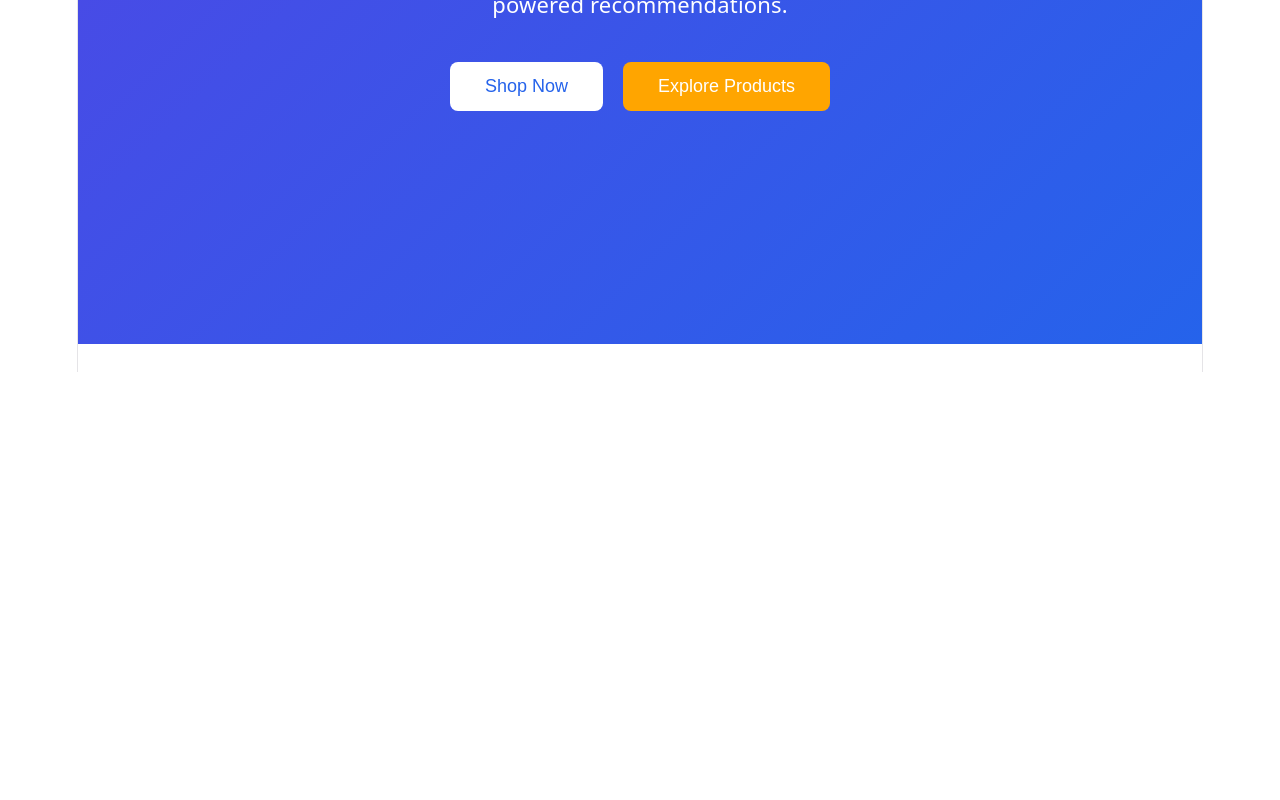
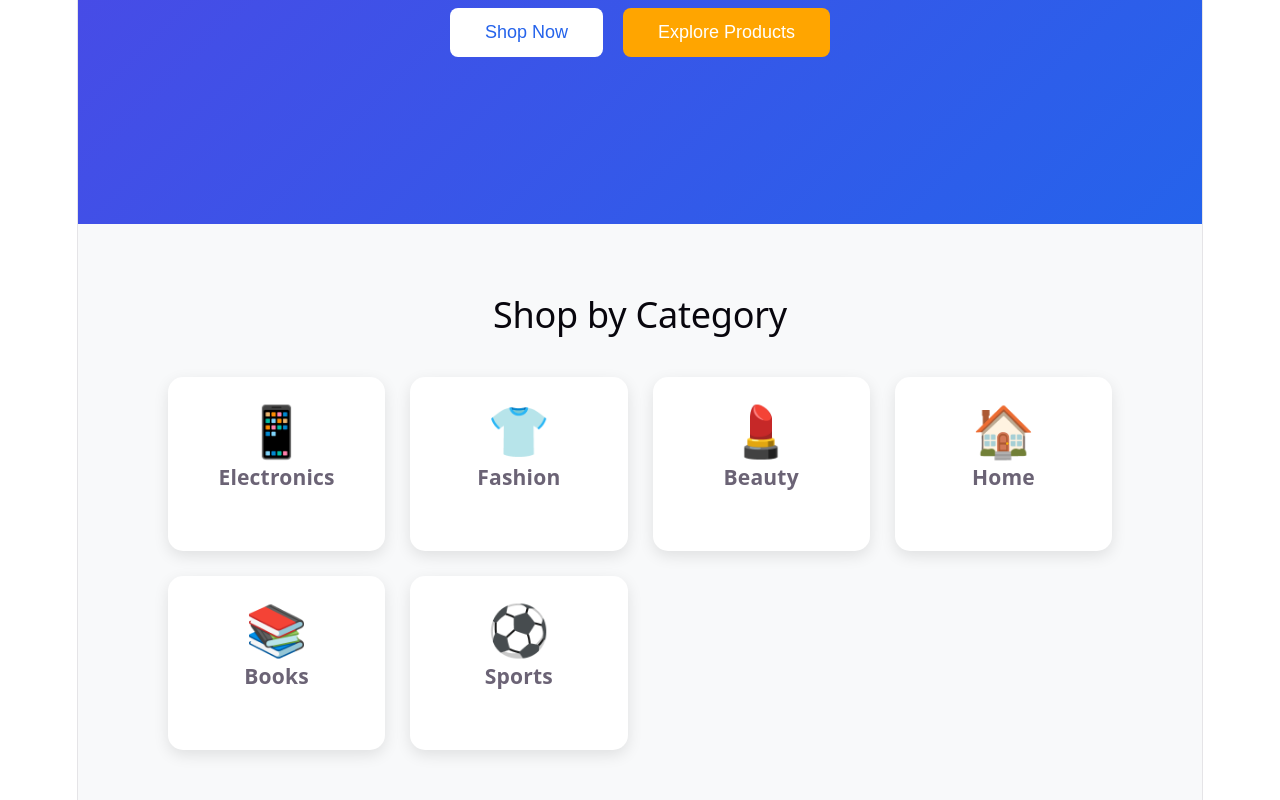
Before and after one commit to sonugowda799/ShopSmart-AI, a React app in the folder frontend/: page / in a window 1280 px wide. Shown: the part 428-1228 px from the top of the page. Before the commit the page ends 800 px from the top, so only its background shows below. Built offline with nearby package versions, Linux system fonts and the light colour scheme; the HTML template or start-up script is replaced by a standard one.

Commit message:
Added categories section and improved hero UI

```diff
--- a/frontend/src/App.jsx
+++ b/frontend/src/App.jsx
@@ -1,11 +1,13 @@
 import Navbar from "./components/Navbar/Navbar";
 import Hero from "./components/Hero/Hero";
+import Categories from "./components/Categories/Categories";
 
 function App() {
   return (
     <>
       <Navbar />
       <Hero />
+      <Categories />
     </>
   );
 }
--- a/frontend/src/components/Categories/Categories.css
+++ b/frontend/src/components/Categories/Categories.css
@@ -0,0 +1,37 @@
+.categories{
+    padding:70px 8%;
+    background:#f8f9fa;
+}
+
+.categories h2{
+    text-align:center;
+    margin-bottom:40px;
+    font-size:36px;
+}
+
+.category-grid{
+    display:grid;
+    grid-template-columns:repeat(auto-fit,minmax(200px,1fr));
+    gap:25px;
+}
+
+.category-card{
+    background:white;
+    padding:40px;
+    border-radius:15px;
+    text-align:center;
+    box-shadow:0 5px 15px rgba(0,0,0,.1);
+    transition:.3s;
+    cursor:pointer;
+}
+
+.category-card:hover{
+    transform:translateY(-10px);
+    background:#2563eb;
+    color:white;
+}
+
+.icon{
+    font-size:50px;
+    margin-bottom:20px;
+}
--- a/frontend/src/components/Categories/Categories.jsx
+++ b/frontend/src/components/Categories/Categories.jsx
@@ -0,0 +1,29 @@
+import "./Categories.css";
+
+function Categories() {
+  const categories = [
+    { icon: "📱", name: "Electronics" },
+    { icon: "👕", name: "Fashion" },
+    { icon: "💄", name: "Beauty" },
+    { icon: "🏠", name: "Home" },
+    { icon: "📚", name: "Books" },
+    { icon: "⚽", name: "Sports" },
+  ];
+
+  return (
+    <section className="categories">
+      <h2>Shop by Category</h2>
+
+      <div className="category-grid">
+        {categories.map((category, index) => (
+          <div className="category-card" key={index}>
+            <div className="icon">{category.icon}</div>
+            <h3>{category.name}</h3>
+          </div>
+        ))}
+      </div>
+    </section>
+  );
+}
+
+export default Categories;
--- a/frontend/src/components/Hero/Hero.css
+++ b/frontend/src/components/Hero/Hero.css
@@ -1,5 +1,5 @@
 .hero{
-    height:85vh;
+    height:70vh;
     display:flex;
     justify-content:center;
     align-items:center;
@@ -9,8 +9,7 @@
 }
 
 .hero h1{
-    font-size:55px;
-    margin-bottom:20px;
+    color:white;
 }
 
 .hero p{
```
